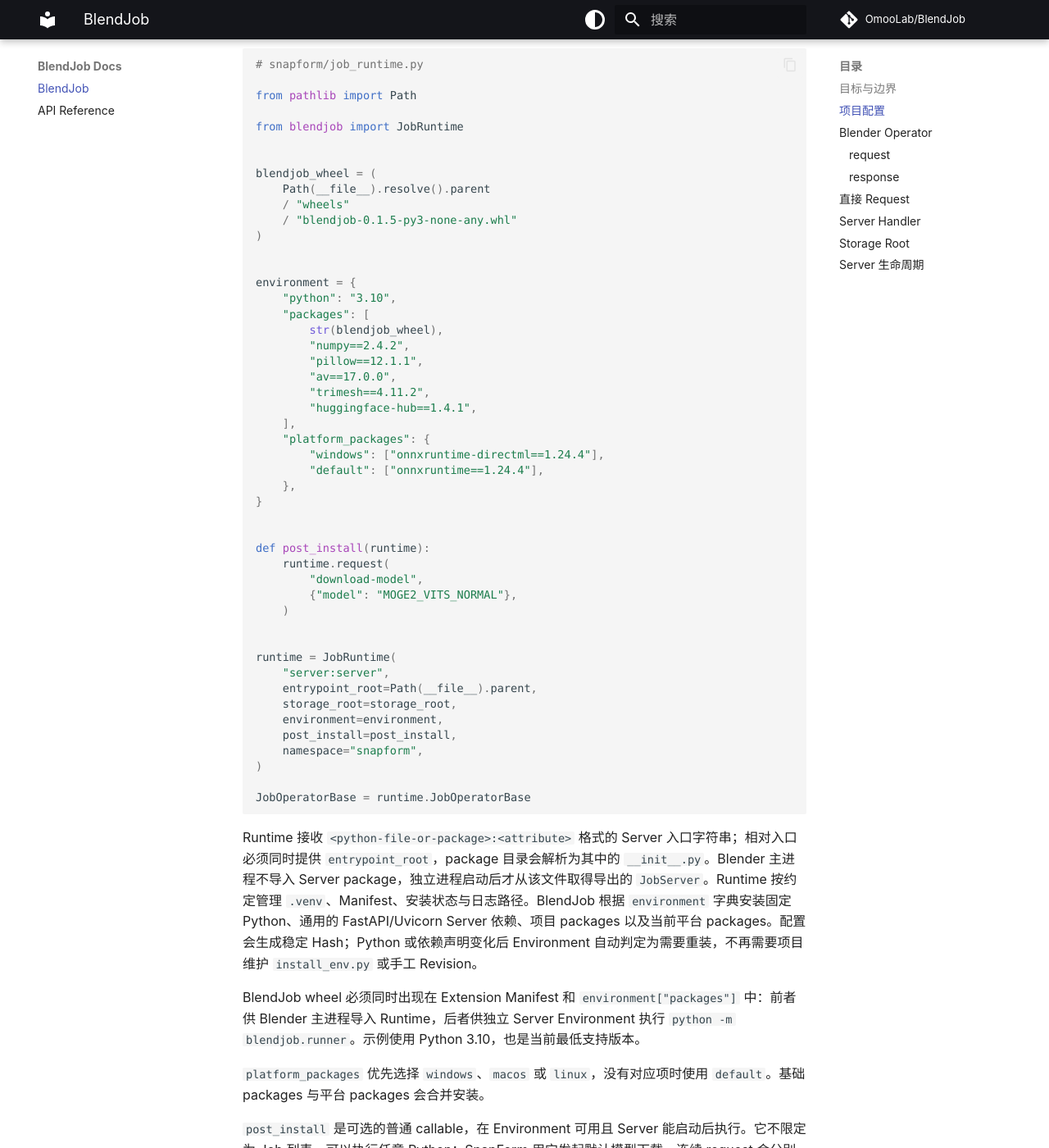
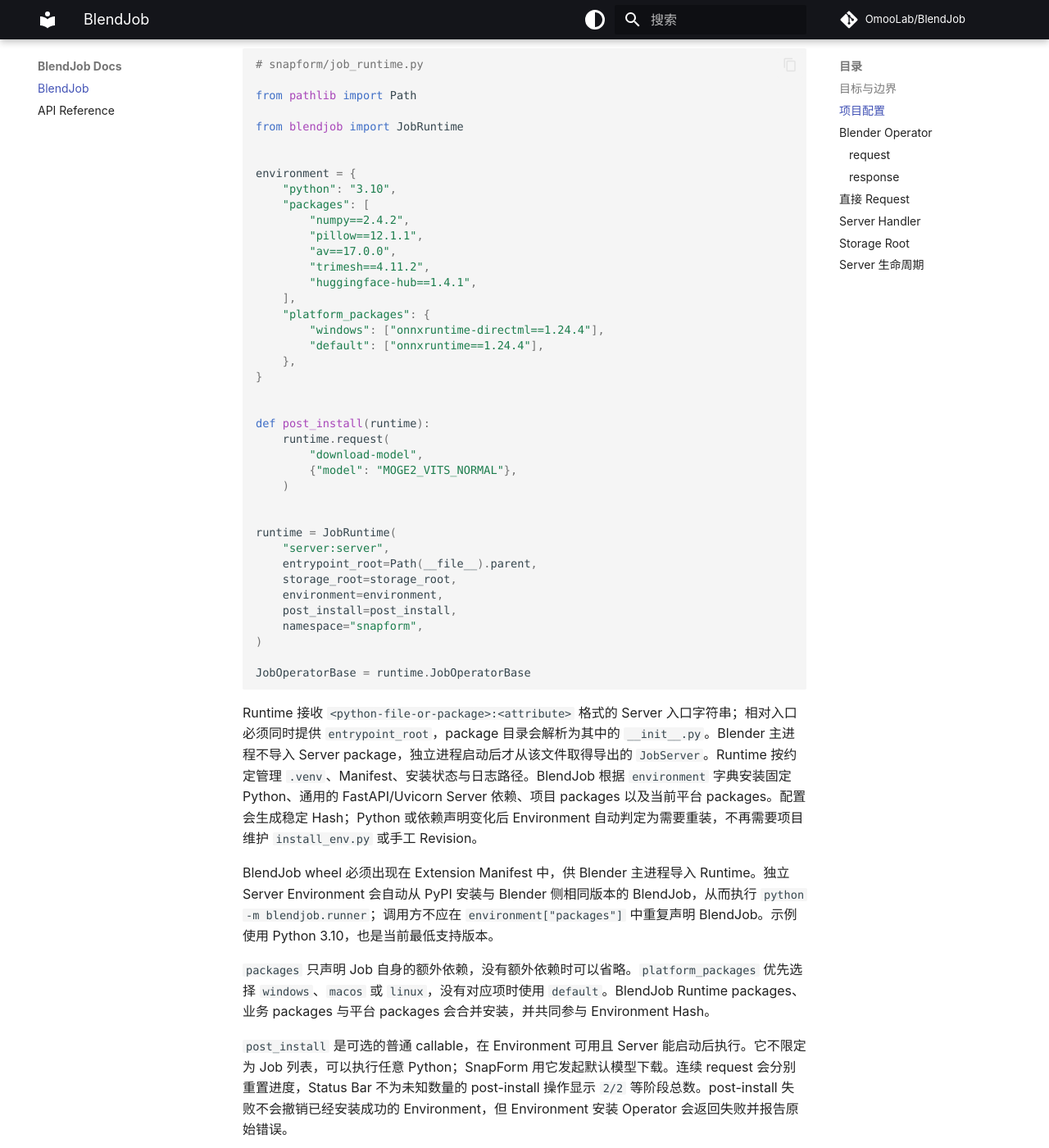
Before and after one commit to OmooLab/BlendJob, an MkDocs documentation site: the page built from docs/index.md, in a window 1280 px wide and 1400 px high, scrolled down 835 px. Shown: the whole window at 82% size. Built offline with MkDocs 1.6.1 and Material for MkDocs 9.7.7, drawn with Linux system fonts in a browser that asks for light colours; some web fonts are replaced; comment, search, counter and statistics services are not loaded; the version menu is left out; a style sheet for code colours, icons or effects is not loaded.

Commit message:
让 Runtime 自动安装 BlendJob

```diff
--- a/docs/index.md
+++ b/docs/index.md
@@ -34,17 +34,9 @@
 from blendjob import JobRuntime
 
 
-blendjob_wheel = (
-    Path(__file__).resolve().parent
-    / "wheels"
-    / "blendjob-0.1.5-py3-none-any.whl"
-)
-
-
 environment = {
     "python": "3.10",
     "packages": [
-        str(blendjob_wheel),
         "numpy==2.4.2",
         "pillow==12.1.1",
         "av==17.0.0",
@@ -79,9 +71,9 @@
 
 Runtime 接收 `<python-file-or-package>:<attribute>` 格式的 Server 入口字符串；相对入口必须同时提供 `entrypoint_root`，package 目录会解析为其中的 `__init__.py`。Blender 主进程不导入 Server package，独立进程启动后才从该文件取得导出的 `JobServer`。Runtime 按约定管理 `.venv`、Manifest、安装状态与日志路径。BlendJob 根据 `environment` 字典安装固定 Python、通用的 FastAPI/Uvicorn Server 依赖、项目 packages 以及当前平台 packages。配置会生成稳定 Hash；Python 或依赖声明变化后 Environment 自动判定为需要重装，不再需要项目维护 `install_env.py` 或手工 Revision。
 
-BlendJob wheel 必须同时出现在 Extension Manifest 和 `environment["packages"]` 中：前者供 Blender 主进程导入 Runtime，后者供独立 Server Environment 执行 `python -m blendjob.runner`。示例使用 Python 3.10，也是当前最低支持版本。
+BlendJob wheel 必须出现在 Extension Manifest 中，供 Blender 主进程导入 Runtime。独立 Server Environment 会自动从 PyPI 安装与 Blender 侧相同版本的 BlendJob，从而执行 `python -m blendjob.runner`；调用方不应在 `environment["packages"]` 中重复声明 BlendJob。示例使用 Python 3.10，也是当前最低支持版本。
 
-`platform_packages` 优先选择 `windows`、`macos` 或 `linux`，没有对应项时使用 `default`。基础 packages 与平台 packages 会合并安装。
+`packages` 只声明 Job 自身的额外依赖，没有额外依赖时可以省略。`platform_packages` 优先选择 `windows`、`macos` 或 `linux`，没有对应项时使用 `default`。BlendJob Runtime packages、业务 packages 与平台 packages 会合并安装，并共同参与 Environment Hash。
 
 `post_install` 是可选的普通 callable，在 Environment 可用且 Server 能启动后执行。它不限定为 Job 列表，可以执行任意 Python；SnapForm 用它发起默认模型下载。连续 request 会分别重置进度，Status Bar 不为未知数量的 post-install 操作显示 `2/2` 等阶段总数。post-install 失败不会撤销已经安装成功的 Environment，但 Environment 安装 Operator 会返回失败并报告原始错误。
 
--- a/pyproject.toml
+++ b/pyproject.toml
@@ -1,6 +1,6 @@
 [project]
 name = "blendjob"
-version = "0.1.5"
+version = "0.1.6"
 description = "Reusable local Job Server runtime for Blender add-ons"
 readme = "README.md"
 requires-python = ">=3.10"
```
Also changed, not shown: README.md (+2 -9 lines), 3 other files.
